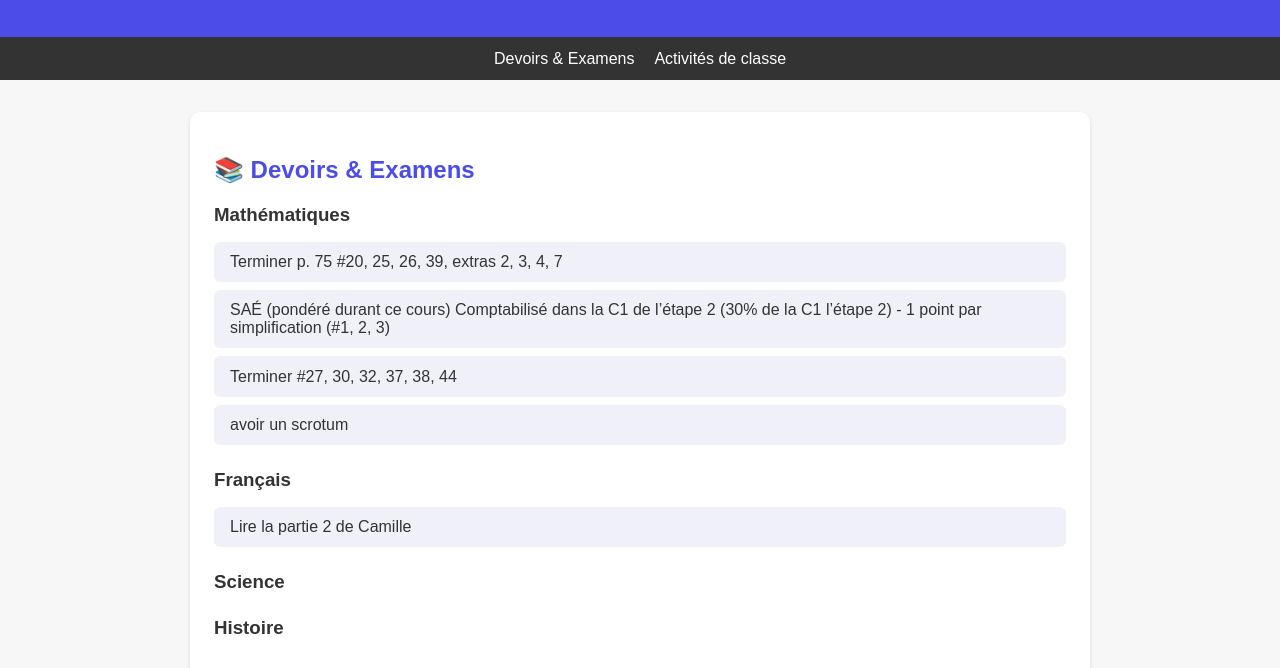
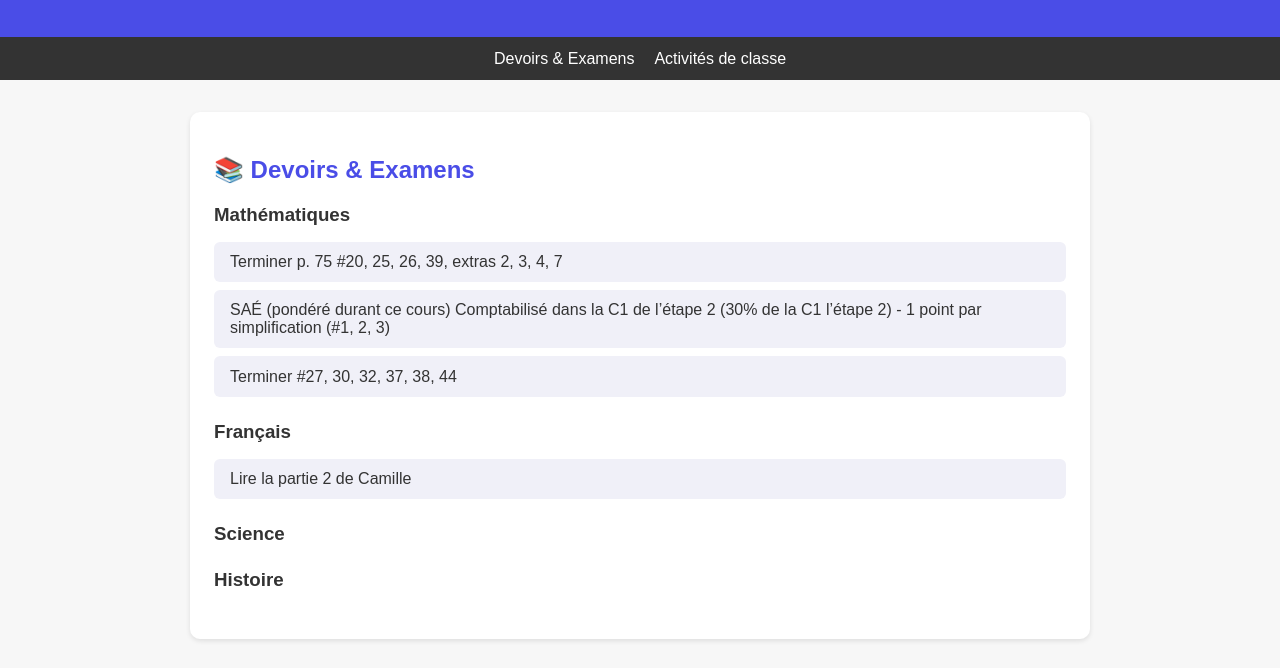
Before and after one commit to ykmrn14-a11y/Classe-302, a plain HTML site: page index.html in a window 1280 px wide. Shown: the part 125-793 px from the top of the page. Drawn offline with Linux system fonts and the light colour scheme.

Commit message:
Add files via upload

```diff
--- a/index.html
+++ b/index.html
@@ -112,9 +112,7 @@ Comptabilisé dans la C1 de l’étape 2 (30% de la C1 l’étape 2) - 1 point p
             <li>
                 Terminer #27, 30, 32, 37, 38, 44
             </li>
-              <li>
-               avoir un scrotum
-            </li>
+
         </ul>
       </div>
 
```
